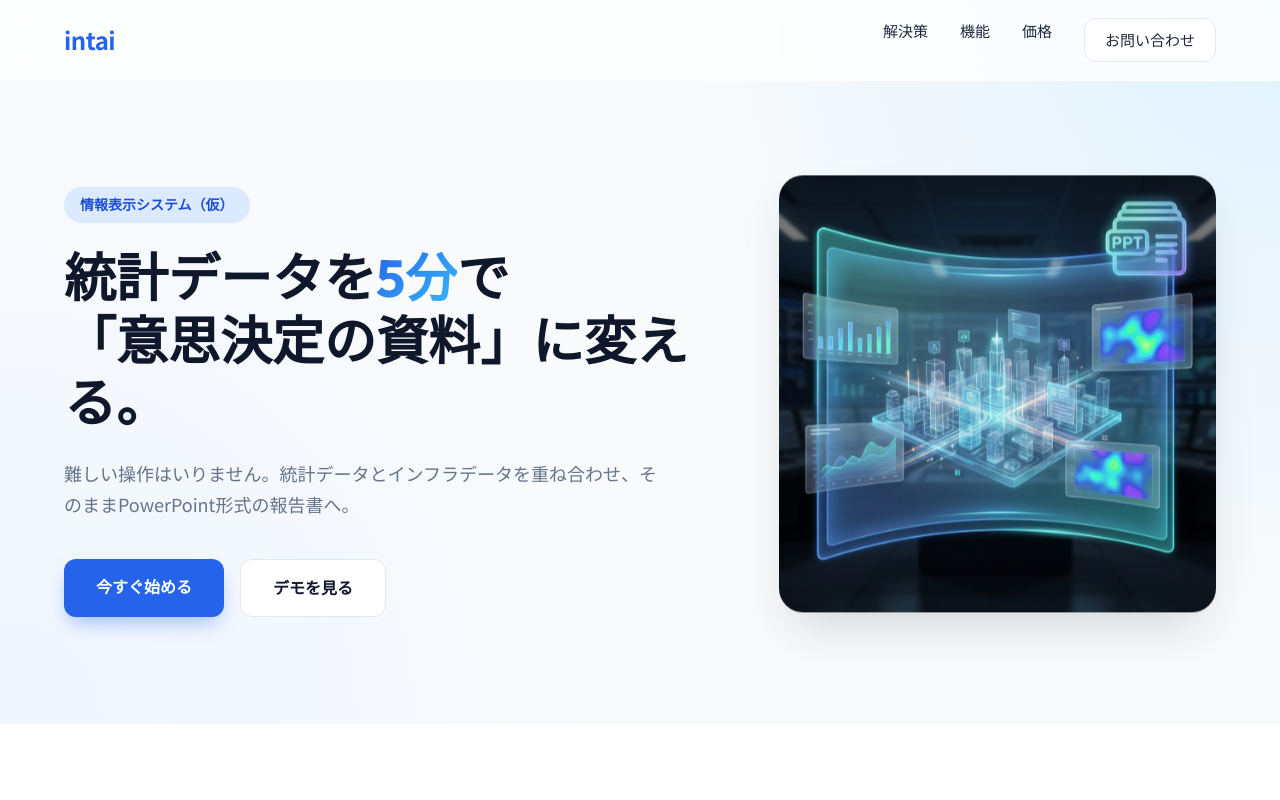
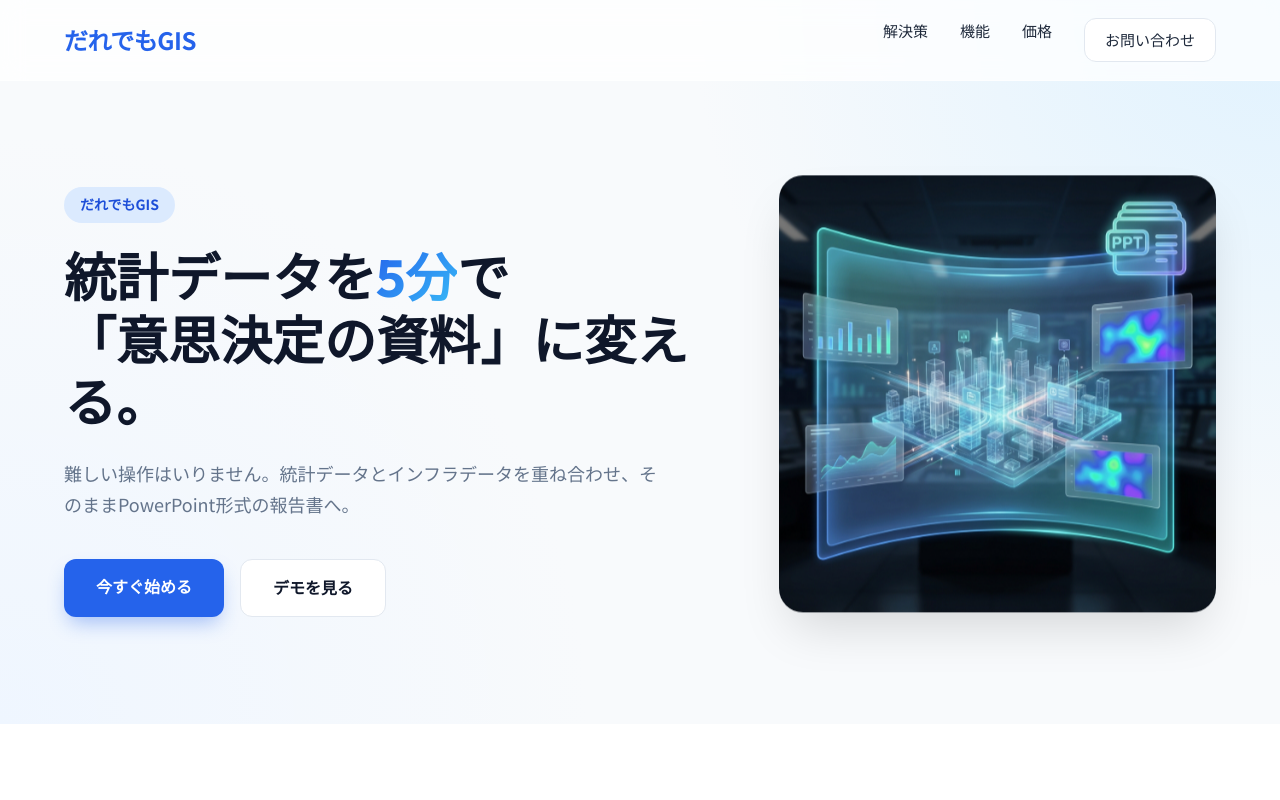
Before and after one commit to matumura-doboku/daredemoGIS, a plain HTML site: page index.html in a window 1280 px wide. Shown: the top 800 px of the page. Drawn offline with Linux system fonts and the light colour scheme.

Commit message:
Update index.html

```diff
--- a/index.html
+++ b/index.html
@@ -4,7 +4,7 @@
 <head>
     <meta charset="UTF-8" />
     <meta name="viewport" content="width=device-width, initial-scale=1.0" />
-    <title>intai | 統計データを意思決定の資料に変える情報表示システム</title>
+    <title>だれでもGIS | 統計データを意思決定の資料に変える情報表示システム</title>
     <meta name="description" content="統計データをもとに5分で地図を意思決定の資料に変える。QGIS不要、ブラウザ完結型の次世代インフラ統合表示システム。">
     <link rel="stylesheet" href="css/style.css" />
 </head>
@@ -13,7 +13,7 @@
 
     <header class="site-header">
         <div class="container header-inner">
-            <div class="logo">intai</div>
+            <div class="logo">だれでもGIS</div>
             <nav class="site-nav">
                 <div class="nav-links">
                     <a href="#about">解決策</a>
@@ -30,7 +30,7 @@
         <section id="hero" class="hero">
             <div class="container hero-inner">
                 <div class="hero-content fade-up">
-                    <span class="hero-tagline">情報表示システム（仮）</span>
+                    <span class="hero-tagline">だれでもGIS</span>
                     <h1 class="hero-title">
                         統計データを<span>5分</span>で<br />
                         「意思決定の資料」に変える。
@@ -249,4 +249,5 @@
     </script>
 </body>
 
+
 </html>
```
